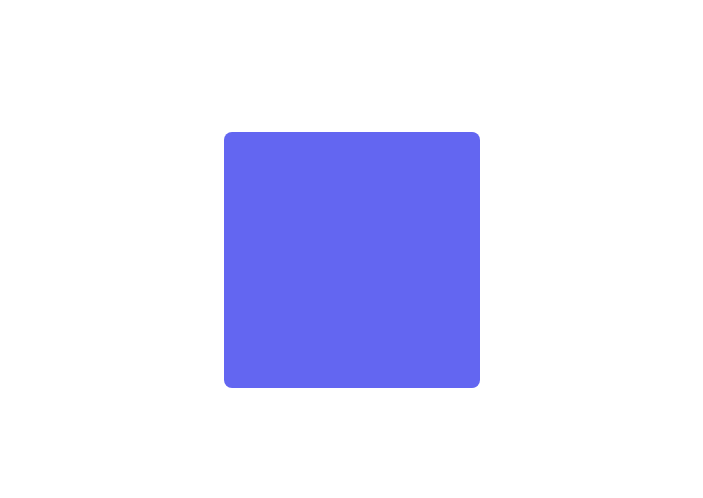
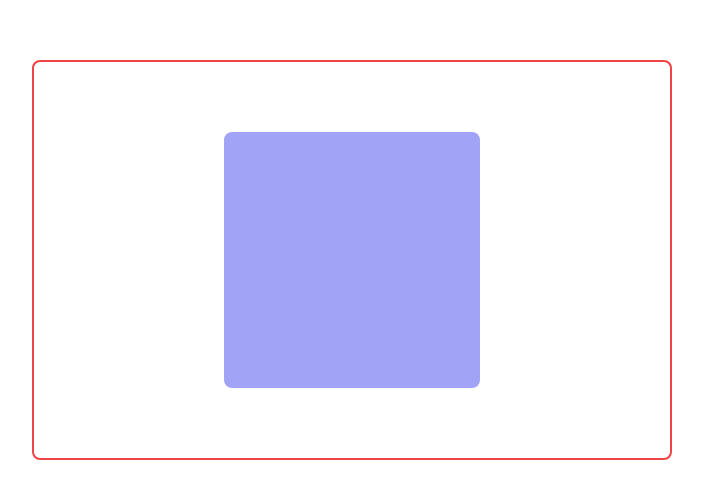
Before and after one commit to mahmud035/Level-2-Frontend-Track-All-Modules, a React (Vite) app in the folder 7. Introduction To Framer Motion/framer-motion-introduction/: page / in a window 1280 px wide. Shown: the part 140-638 px from the top of the page, without its empty margins (288-991 px from the left). Built offline with nearby package versions, Linux system fonts and the light colour scheme.

Commit message:
7-4 Gesture - Drag

```diff
--- a/7. Introduction To Framer Motion/framer-motion-introduction/src/App.tsx
+++ b/7. Introduction To Framer Motion/framer-motion-introduction/src/App.tsx
@@ -1,13 +1,15 @@
 // import Lesson1 from './pages/Lesson1';
 // import Lesson2 from './pages/Lesson2';
-import Lesson3 from './pages/Lesson3';
+// import Lesson3 from './pages/Lesson3';
+import Lesson4 from './pages/Lesson4';
 
 const App = () => {
   return (
     <div className="flex items-center justify-center w-full h-screen">
       {/* <Lesson1 /> */}
       {/* <Lesson2 /> */}
-      <Lesson3 />
+      {/* <Lesson3 /> */}
+      <Lesson4 />
     </div>
   );
 };
--- /dev/null
+++ b/7. Introduction To Framer Motion/framer-motion-introduction/src/pages/Lesson4.tsx
@@ -0,0 +1,50 @@
+import { motion } from 'framer-motion';
+import { useRef } from 'react';
+
+const parent = {
+  hidden: { opacity: 0, scale: 0.9 },
+  visible: {
+    opacity: 0.6,
+    scale: 1,
+    transition: {
+      ease: 'easeInOut',
+      duration: 1.5,
+    },
+  },
+  hover: {
+    opacity: 1,
+    transition: {
+      duration: 0.5,
+    },
+  },
+  tap: {
+    scale: 1.1,
+    boxShadow: '0px 10px 10px #000',
+  },
+};
+
+const Lesson4 = () => {
+  const parentRef = useRef(null);
+
+  return (
+    <motion.div
+      ref={parentRef}
+      className="flex items-center justify-center border-2 border-red-500 rounded-lg size-3/6 "
+    >
+      <motion.div
+        className="flex flex-wrap items-center justify-center gap-4 p-5 bg-indigo-500 rounded-lg size-64"
+        variants={parent}
+        initial="hidden"
+        animate="visible"
+        whileHover="hover"
+        drag
+        dragConstraints={parentRef}
+        dragSnapToOrigin={true}
+        dragElastic={0.7}
+        whileDrag="tap"
+      ></motion.div>
+    </motion.div>
+  );
+};
+
+export default Lesson4;
```
